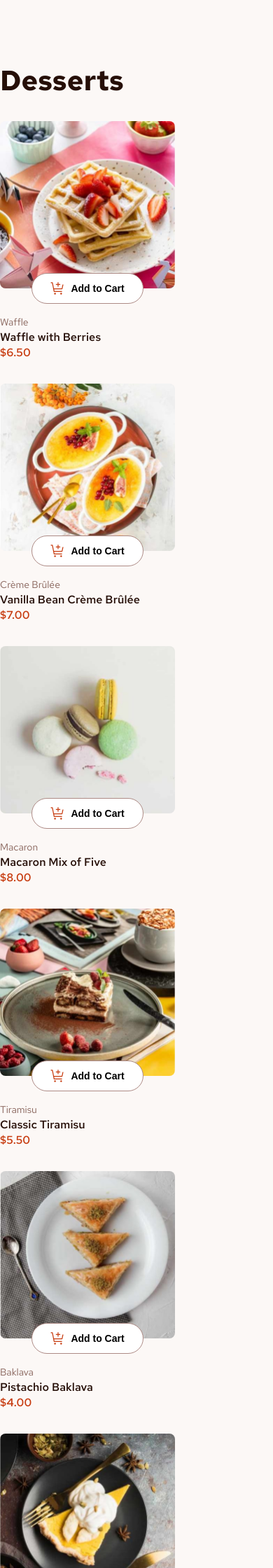
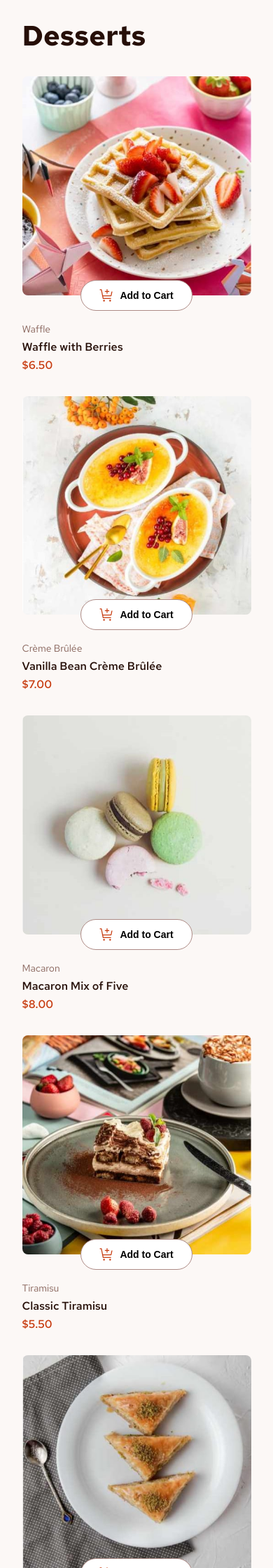
Before and after one commit to VillageR88/flask-product-list-with-cart, a Flask app: page / in a window 390 px wide. Shown: the top 2240 px of the page at 70% size. Run offline with Flask 3, Linux system fonts and the light colour scheme.

Commit message:
mobile layout
Signed-off-by: VillageR88 <villager88pl@gmail.com>

```diff
--- a/app/static/css/style.css
+++ b/app/static/css/style.css
@@ -42,6 +42,7 @@ li {
   width: 100%;
   max-width: 250px;
   border-radius: 8px;
+  height: auto;
 }
 
 body {
@@ -75,6 +76,10 @@ form {
   max-width: 800px;
   height: 100%;
   gap: 32px;
+}
+
+.firstWrapper ul {
+  justify-content: center;
 }
 
 .divCart {
@@ -129,10 +134,6 @@ img.cartIcon {
   box-sizing: border-box;
 }
 
-input[type="number"] {
-  appearance: textfield;
-}
-
 button.cartButton {
   display: flex;
   align-items: center;
@@ -174,6 +175,11 @@ button.cartButton:hover {
   display: flex;
   flex-direction: column;
   gap: 16px;
+}
+
+.section {
+  flex-direction: column;
+  gap: 4px;
 }
 
 li div {
@@ -435,16 +441,79 @@ body:has(.divCartWithValue[style*="display: flex"]) #cartPlaceholder {
 }
 
 @media (max-width: 1280px) {
+  body {
+    padding-inline: 32px;
+  }
+
   form {
+    max-width: 688px;
     flex-direction: column;
     align-items: center;
   }
 
-  .firstWrapper {
-    max-width: 688px;
-  }
+  /* form {
+    display: flex;
+    flex-direction: row;
+    gap: 32px;
+    width: 100%;
+    height: 100%;
+    max-width: 1216px;
+  } */
+
+  /* .firstWrapper {
+    display: flex;
+    flex-direction: column;
+    width: 100%;
+    max-width: 800px;
+    height: 100%;
+    gap: 32px;
+  } */
 
   .secondWrapper {
     max-width: 688px;
   }
+
+  .imageDesktop {
+    width: 100%;
+    max-width: 213px;
+  }
+
+  .dessertsGrid {
+    grid-template-columns: repeat(auto-fit, 213px);
+  }
 }
+
+@media (max-width: 768px) {
+  form {
+    max-width: 450px;
+  }
+}
+
+@media (max-width: 640px) {
+
+  body {
+    padding: 24px;
+  }
+
+  form {
+    max-width: 327px;
+  }
+
+  .dessertsGrid {
+    grid-template-columns: auto;
+  }
+
+  .dessertElement {
+    max-width: 327px;
+    height: 100%;
+  }
+
+  li {
+    max-height: 100%;
+  }
+
+
+  .imageDesktop {
+    max-width: 327px;
+  }
+}
--- a/app/templates/index.html
+++ b/app/templates/index.html
@@ -38,7 +38,7 @@
                                 src="{{ url_for('static',filename='/assets/images/icon-add-to-cart.svg') }}"
                                 alt="{{ item.name }}"><span>Add to Cart</span></button>
                     </div>
-                    <div>
+                    <div class="section">
                         <p class="category">{{ item.category }}</p>
                         <h2>{{ item.name }}</h2>
                         <p id="{{ item.name }}itemPrice" class="price">${{ "%.2f" | format(item.price) }}</p>
```
